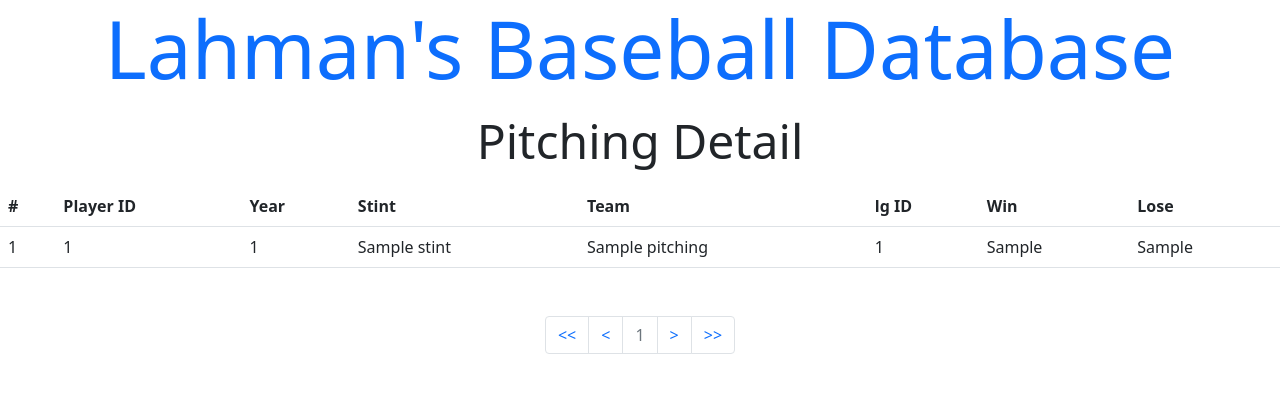
After one commit to itudb2203/itudb2203, a Flask app: template templates/pitchings_detail.html in a window 1280 px wide. The commit adds this page. Shown: the top 393 px of the page. Run offline with Flask 2, Linux system fonts and the light colour scheme; the template is opened without the code that fills it: most values are stand-ins (such as "Sample title", 1, 10 or a date in 2020).

Commit message:
PitchingDetail page and functions added. Add and Delete operations added.

```diff
--- a/server.py
+++ b/server.py
@@ -13,6 +13,7 @@ def create_app():
     app.add_url_rule("/players/<page_num>", view_func=views.players_page)
     app.add_url_rule("/player/<player_ID>", view_func=views.player_stats_page)
     app.add_url_rule("/pitchings/<string:playerID>/<int:page_num>", view_func=views.pitchings_page)
+    app.add_url_rule("/pitchingsdetail/<string:playerID>/<int:page_num>", view_func=views.pitchings_detail_page)
 
     home_dir = os.getcwd()
 
--- /dev/null
+++ b/templates/pitchings_detail.html
@@ -0,0 +1,39 @@
+{% extends "layout.html" %}
+{% block title %}Pitching Detail{% endblock %}
+{% block content %}
+<h3 class="display-5 text-center mb-3 text-dark" > Pitching Detail</h3>
+<table class="table is-striped is-fullwidth table-hover">
+  <tr>
+  <th>#</th>
+  <th>Player ID</th>
+  <th>Year</th>
+  <th>Stint</th>
+  <th>Team</th>
+  <th>lg ID</th>
+  <th>Win</th>
+  <th>Lose</th>
+  </tr>
+  {% for i in range(pitchings|length)%}
+  <td>{{ (cur_page - 1) * 10 + i + 1}}</td>
+    <td>{{ pitchings[i].playerID }}</td>
+    <td>{{ pitchings[i].yearID }}</td>
+    <td>{{ pitchings[i].stint }}</td>
+    <td>{{ pitchings[i].teamName }}</td>
+    <td>{{ pitchings[i].lgID }}</td>
+    <td>{{ pitchings[i].w }}</td>
+    <td>{{ pitchings[i].l }}</td>
+  </tr>
+  {% endfor %}
+</table>
+
+<div class="col-xl">
+  <ul class="pagination justify-content-center mt-5">
+    <li class="page-item"><a class="page-link" href="{{ url_for('pitchings_detail_page', playerID=pitchings[0].playerID, page_num=1) }}"> << </a> </li>
+    <li class="page-item"><a class="page-link" href="{{ url_for('pitchings_detail_page', playerID=pitchings[0].playerID,page_num=(1, cur_page - 1)|max) }}"> < </a> </li>
+    <li class="page-item page-item disabled"><a class="page-link"> {{cur_page}} </a></li>
+    <li class="page-item"><a class="page-link" href="{{ url_for('pitchings_detail_page', playerID=pitchings[0].playerID,page_num=(num_of_pages, cur_page + 1)|min) }}"> > </a></li>
+    <li class="page-item"><a class="page-link" href="{{ url_for('pitchings_detail_page', playerID=pitchings[0].playerID,page_num=num_of_pages) }}"> >> </a></li>
+  </ul>
+</div>
+
+{% endblock %}
```
Also changed, not shown: database.py (+34 -0 lines), pitchingDetail.py (added, +9 -0 lines), templates/pitchings.html (+4 -4 lines), views.py (+7 -0 lines), 1 other file.
